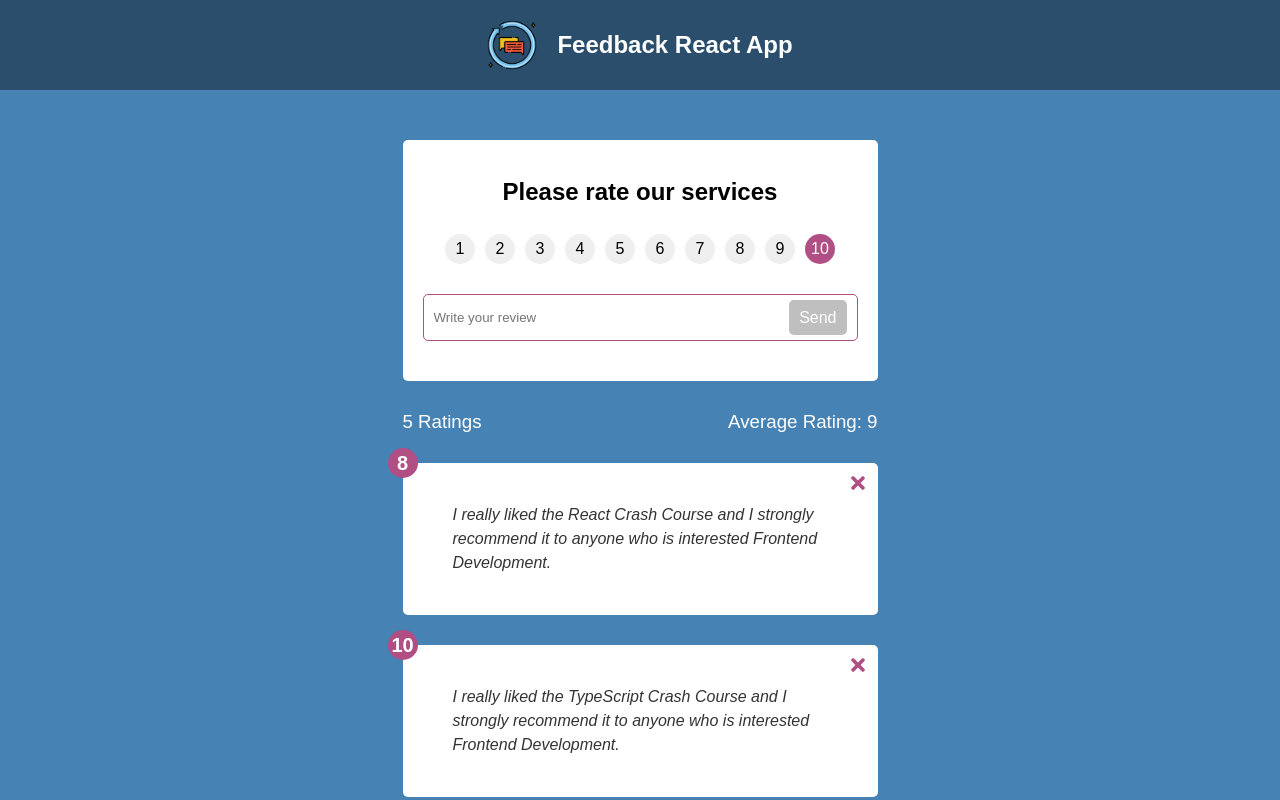
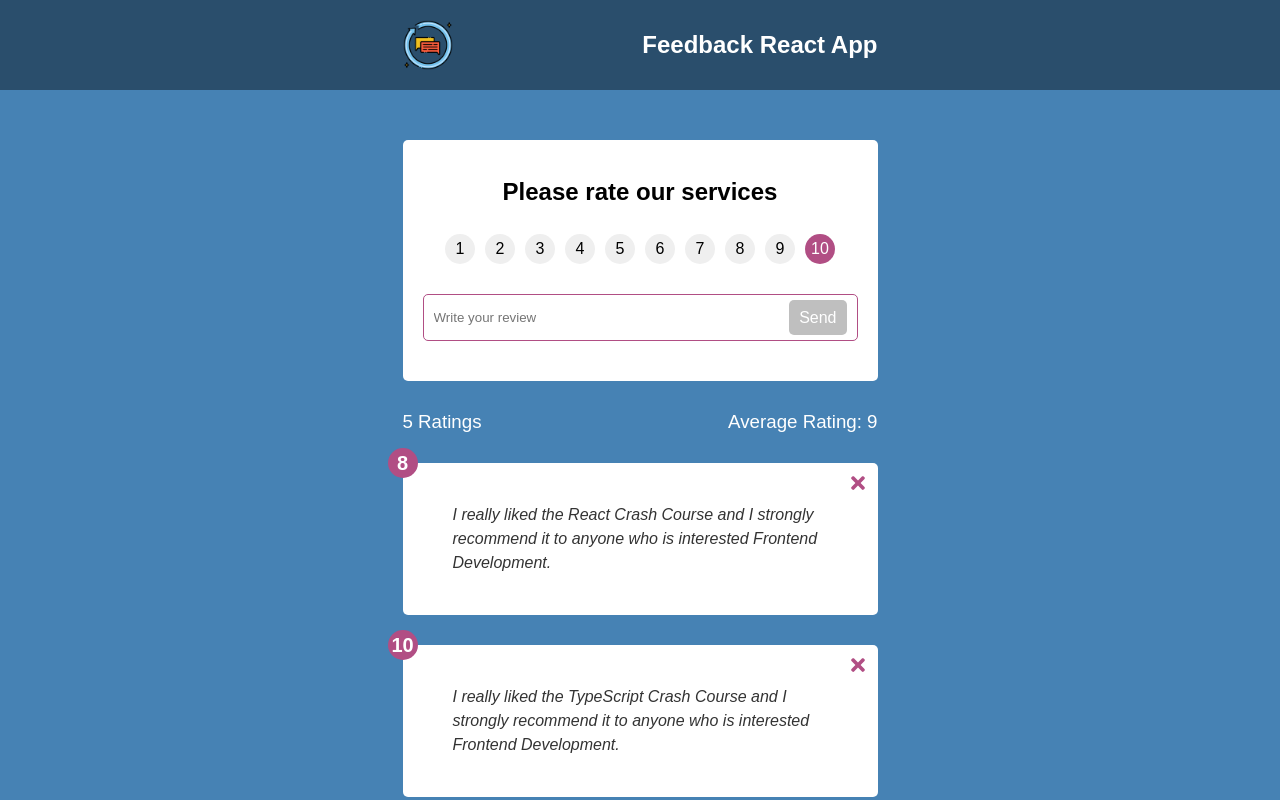
Before and after one commit to danielcostarosenthal/feedback-app, a React (Create React App) app: page / in a window 1280 px wide. Shown: the top 800 px of the page. Built offline with nearby package versions, Linux system fonts and the light colour scheme.

Commit message:
Added a container to the Header component

```diff
--- a/src/components/Header.jsx
+++ b/src/components/Header.jsx
@@ -5,8 +5,10 @@ import logo from '../img/icons.png'
 const Header = ({ title }) => {
 	return (
 		<StyledHeader>
-			<img src={logo} alt='Icon Image' />
-			<h2>{title}</h2>
+			<div className='header-container'>
+				<img src={logo} alt='Icon Image' />
+				<h2>{title}</h2>
+			</div>
 		</StyledHeader>
 	)
 }
--- a/src/components/styles/Header.styled.js
+++ b/src/components/styles/Header.styled.js
@@ -3,24 +3,30 @@ import styled from 'styled-components'
 export const StyledHeader = styled.header`
 	width: 100%;
 	padding: 20px;
-	display: flex;
-	justify-content: center;
-	align-items: center;
+	background-color: rgba(0, 0, 0, 0.4);
 
-	background-color: rgba(0, 0, 0, 0.4);
-	color: #fff;
+	.header-container {
+		max-width: 475px;
+		margin: 0 auto;
+		display: flex;
+		justify-content: space-between;
+		align-items: center;
+
+		color: #fff;
+	}
 
 	img {
 		width: 50px;
 		height: 50px;
-		margin-right: 20px;
 	}
 
 	@media (max-width: 425px) {
-		flex-direction: column;
+		.header-container {
+			flex-direction: column;
+		}
 
 		img {
-			margin: 0 0 20px 0;
+			margin-bottom: 30px;
 		}
 	}
 `
```
